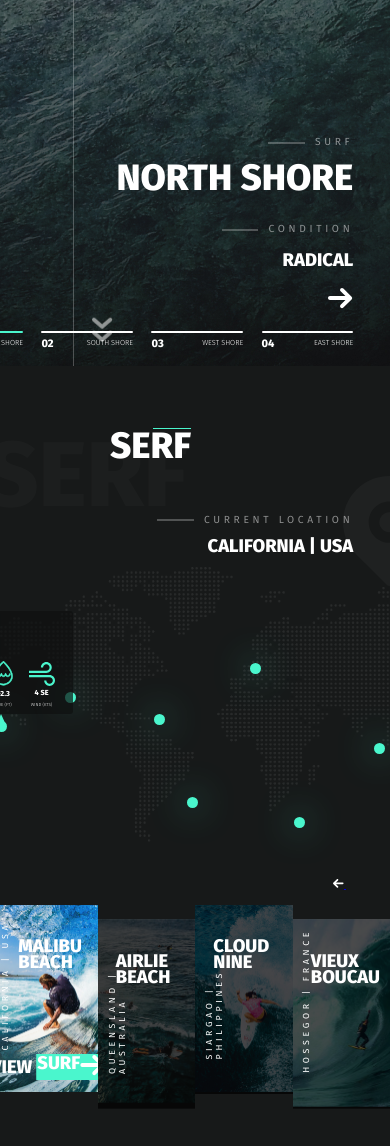
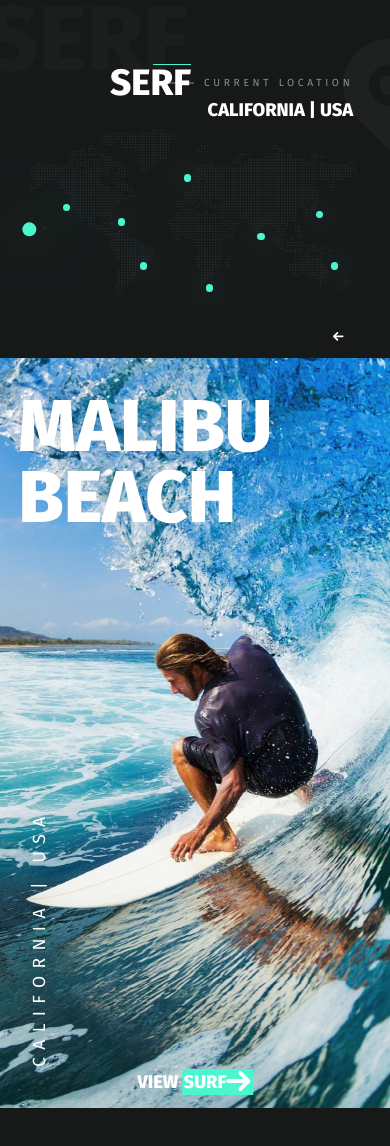
Before and after one commit to andr404/02_SERF, a plain HTML site: page index.html in a window 390 px wide. Shown: the part 658-1804 px from the top of the page. Drawn offline with Linux system fonts and the light colour scheme.

Commit message:
Two widgets complited

```diff
--- a/index.html
+++ b/index.html
@@ -11,6 +11,7 @@
     <link rel="stylesheet" href="./styles/main.css">
     <link rel="stylesheet" href="./styles/header.css">
     <link rel="stylesheet" href="./styles/serf.css">
+    <link rel="stylesheet" href="./styles/travel.css">
 </head>
 <body>
     <header id="header" class="header">
@@ -174,11 +175,11 @@
     </header>
 
     <div id="serf" class="serf">
-        <div class="serf__title">
-            <div class="serf__title-bg">
+        <div class="main__title">
+            <div class="main__title-bg">
                 serf
             </div>
-            <h3 class="serf__title-text">
+            <h3 class="main__title-text">
                 serf
             </h3>
         </div>
@@ -530,6 +531,13 @@
             </div>
         </div>
     </div>
+
+    <!-- <div class="travel">
+        <div class="main__title">
+            <h2 class="main__title-bg">Travel</h2>
+            <p class="main__title-text">Travel</p>
+        </div>
+    </div> -->
 </body>
 </html>
 <script src="./js/main.js"></script>
--- a/js/serf.js
+++ b/js/serf.js
@@ -1,3 +1,5 @@
+const bodyWidth = document.getElementsByTagName('body')[0].offsetWidth;
+
 const dots = document.getElementsByClassName('serf__map-dot');
 
 function setSerfSelectedDot(index) {
@@ -19,10 +21,10 @@ const arrowRight = document.getElementById('serf__slider-arrow-right');
 const slider = document.getElementById('serf__slider-items');
 const sliderItems = document.getElementsByClassName('serf__slider-item');
 
-const MAX_SLIDER_MARGIN_LEFT = -125;
+const ITEMS_ON_PAGE = Math.round(bodyWidth / sliderItems[0].offsetWidth);
+const ITEM_WIDTH_PERCENT = Math.round(sliderItems[0].offsetWidth / bodyWidth * 100);
+const MAX_SLIDER_MARGIN_LEFT = -1 * (ITEM_WIDTH_PERCENT * sliderItems.length - (ITEM_WIDTH_PERCENT * ITEMS_ON_PAGE));
 const MIN_SLIDER_MARGIN_LEFT = 0;
-const ITEMS_ON_PAGE = 4;
-const ITEM_WIDTH_PERCENT = 25;
 
 function setSerfSliderPosition(index) {
     for (let i = 0; i < sliderItems.length; i++) {
--- a/styles/header.css
+++ b/styles/header.css
@@ -6,7 +6,7 @@
     z-index: 5;
     border-right: 1px solid rgba(255, 255, 255, 0.25);
     /* HARD  */
-    min-height: 1024px;
+    min-height: 70rem;
     text-align: center;
 }
 .header__title {
@@ -160,7 +160,7 @@ input[name="header__slider-radio"] {
 }
 .header__slider-item {
     /* HARD  */
-    min-height: 1024px;
+    min-height: 70rem;
     width: 25%;
     transition: opacity 1.2s ease;
     background-image: url('../images/header-bg.jpg');
@@ -247,3 +247,22 @@ input[name="header__slider-radio"] {
 #header__slider-radio3:checked ~ .s1 {
     margin-left: -75%;
 }
+
+@media (max-width: 800px) {
+    .header__slider-navigation {
+        flex-direction: column;
+        bottom: 3rem;
+    }
+    .slider-item__info {
+        bottom: 20rem;
+    }
+    .bar + .bar {
+        margin-left: 0;
+    }
+    .header__slider-item, .header__aside {
+        height: 80rem;
+    }
+    .huge-title {
+        font-size: 4.5rem;
+    }
+}
--- a/styles/main.css
+++ b/styles/main.css
@@ -78,9 +78,43 @@ ul, li {
 .main-button span {
     margin-left: 0.5rem;
     display: flex;
+    justify-content: center;
+    align-items: center;
     padding: 0.2rem;
     background-color: #4AF6CD;
 }
 .main-button span::after {
     content: url('../images/button-arrow.svg');
 }
+
+
+.main__title {
+    margin-top: 10rem;
+    position: relative;
+}
+.main__title-bg {
+    font-weight: 800;
+    font-size: 12.5rem;
+    line-height: 10rem;
+    opacity: 0.02;
+    color: #FFF;
+    transform: translateX(-2rem);
+}
+.main__title-text {
+    position: absolute;
+    top: 6rem;
+    left: 15rem;
+    font-weight: 800;
+    font-size: 5rem;
+    line-height: 10rem;
+    color: #FFF;
+}
+.main__title-text::after {
+    position: absolute;
+    top: 2.4rem;
+    right: 0;
+    content: "";
+    width: 5.2rem;
+    height: 1px;
+    background-color: #4AF6CD;
+}
--- a/styles/serf.css
+++ b/styles/serf.css
@@ -2,36 +2,7 @@
     min-height: 1024px;
     overflow: hidden;
     position: relative;
-}
-.serf__title {
-    padding-top: 10rem;
-    position: relative;
-}
-.serf__title-bg {
-    font-weight: 800;
-    font-size: 12.5rem;
-    line-height: 10rem;
-    opacity: 0.02;
-    color: #FFF;
-    transform: translateX(-2rem);
-}
-.serf__title-text {
-    position: absolute;
-    top: 6rem;
-    left: 15rem;
-    font-weight: 800;
-    font-size: 5rem;
-    line-height: 10rem;
-    color: #FFF;
-}
-.serf__title-text::after {
-    position: absolute;
-    top: 2.4rem;
-    right: 0;
-    content: "";
-    width: 5.2rem;
-    height: 1px;
-    background-color: #4AF6CD;
+    margin-bottom: 15rem;
 }
 .serf__location-img {
     position: absolute;
@@ -202,6 +173,9 @@
 .serf__slider-arrows img {
     width: 1.5rem;
 }
+.serf__slider-arrows a {
+    text-decoration: none;
+}
 .serf__slider-arrows a + a {
     margin-left: 1rem;
 }
@@ -268,32 +242,110 @@
 }
 .serf__slider-item__button {
     display: flex;
+    justify-content: center;
+    align-items: center;
     position: absolute;
     bottom: 2rem;
     left: 50%;
     transform: translateX(-50%);
 }
-/* .serf__slider-item:nth-child(2) {
-    left: -2rem;
+
+@media (max-width: 1200px) {
+    .serf__map-dot-data {
+        display: none;
+    }
+    .serf__map-dot, .serf__map-dot:hover {
+        transform: scale(2);
+    }
+    .serf__map-dot::before {
+        display: none;
+    }
+    .hide-window {
+        transform: scale(1);
+    }
 }
-.serf__slider-item:nth-child(3) {
-    left: -4rem;
+
+@media (max-width: 800px) {
+    .serf__map {
+        height: 22.5rem;
+        width: 45rem;
+    }
+    .serf__map-dot {
+        height: 1rem;
+        width: 1rem;
+    }
+    #serf__map-dot0 {
+        top: 13rem;
+        left: -0.5rem;
+    }
+    #serf__map-dot1 {
+        top: 10rem;
+        left: 4.5rem;
+    }
+    #serf__map-dot2 {
+        top: 12rem;
+        left: 12rem;
+    }
+    #serf__map-dot3 {
+        top: 18rem;
+        left: 15rem;
+    }
+    #serf__map-dot4 {
+        top: 6rem;
+        left: 21rem;
+    }
+    #serf__map-dot5 {
+        top: 21rem;
+        left: 24rem;
+    }
+    #serf__map-dot6 {
+        top: 14rem;
+        left: 31rem;
+    }
+    #serf__map-dot7 {
+        top: 11rem;
+        left: 39rem;
+    }
+    #serf__map-dot8 {
+        top: 18rem;
+        left: 41rem;
+    }
+
 }
-.serf__slider-item:nth-child(4) {
-    left: -6rem;
+
+@media (max-width: 600px) {
+    /* .serf__slider {
+        overflow: scroll;
+        -webkit-overflow-scrolling: touch;
+    } */
+    .serf__slider-items {
+        width: 900%;
+    }
+    .serf__slider-item {
+        width: 100%;
+    }
+    .serf__slider-item__title {
+        position: absolute;
+        top: 4.5rem;
+        left: 2.5rem;
+        font-weight: 800;
+        font-size: 10rem;
+        line-height: 9.6rem;
+    }
+    .serf__slider-item__text {
+        position: absolute;
+        bottom: 22rem;
+        left: -12rem;
+        font-size: 2.4rem;
+        line-height: 2.8rem;
+        letter-spacing: 1rem;
+        transform: rotate(-90deg);
+    }
+    .serf__slider-item__button {
+        display: flex;
+        position: absolute;
+        bottom: 2rem;
+        left: 50%;
+        transform: translateX(-50%);
+    }
 }
-.serf__slider-item:nth-child(5) {
-    left: -8rem;
-}
-.serf__slider-item:nth-child(6) {
-    left: -10rem;
-}
-.serf__slider-item:nth-child(7) {
-    left: -12rem;
-}
-.serf__slider-item:nth-child(8) {
-    left: -14rem;
-}
-.serf__slider-item:nth-child(9) {
-    left: -16rem;
-} */
--- /dev/null
+++ b/styles/travel.css
@@ -0,0 +1,3 @@
+.travel {
+    min-height: 1024px;
+}
```
